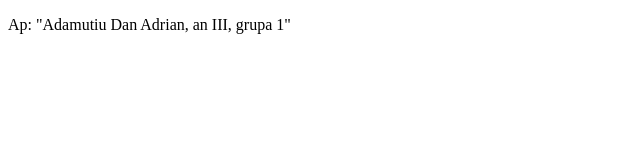
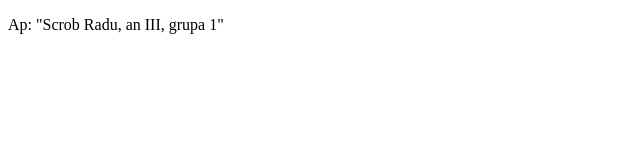
Before and after one commit to danadamutiu/danadamutiu.github.io, a plain HTML site: page index.html in a window 1280 px wide. Shown: the whole page, without its empty margins (0-640 px from the left). Drawn offline with Linux system fonts and the light colour scheme.

Commit message:
Update index.html

```diff
--- a/index.html
+++ b/index.html
@@ -7,7 +7,7 @@
 <body>
 
 
-<p>Ap: "Adamutiu Dan Adrian, an III, grupa 1"</p>
+<p>Ap: "Scrob Radu, an III, grupa 1"</p>
 
 
 <canvas width = "999" height = "999" id = "id_canvas"></canvas>
```
